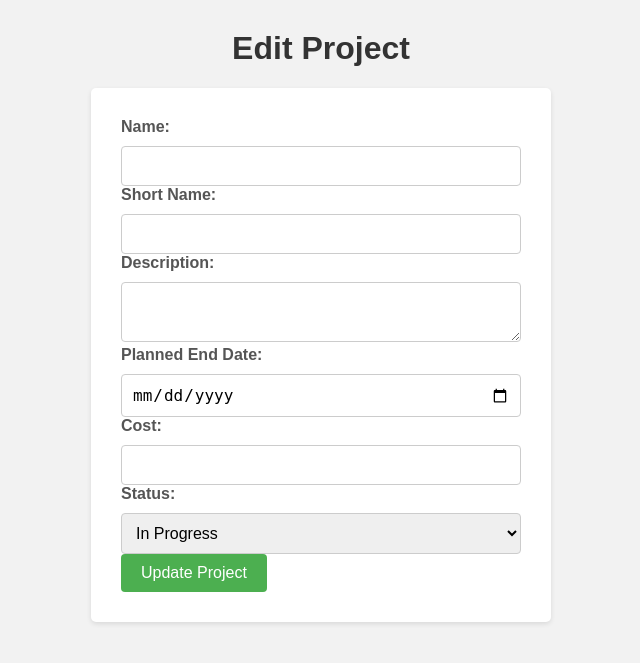
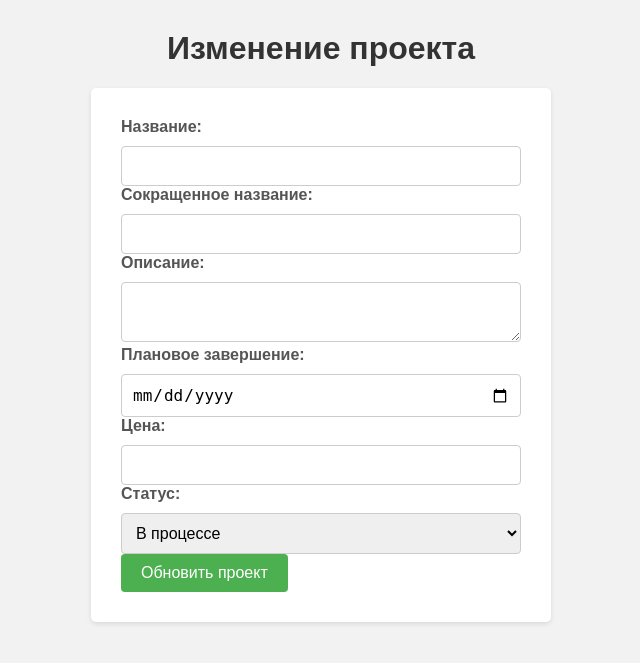
Before and after one commit to dan9Protasenia/task-management, a Flask app: page /edit_project/1 in a window 1280 px wide. Shown: the top 663 px of the page, without its empty margins (319-959 px from the left). Run offline with Flask 3, Linux system fonts and the light colour scheme; data that the repository does not hold is empty.

Commit message:
Update edit_project.html

```diff
--- a/templates/edit_project.html
+++ b/templates/edit_project.html
@@ -62,30 +62,31 @@
     </style>
 </head>
 <body>
-    <h1>Edit Project</h1>
+    <h1>Изменение проекта</h1>
     <form id="editProjectForm" method="PUT" action="/edit_project/{{ project.id }}">
-        <label for="name">Name:</label>
+        <label for="name">Название:</label>
         <input type="text" id="name" name="name" value="{{ project.name }}" required>
 
-        <label for="short_name">Short Name:</label>
+        <label for="short_name">Сокращенное название:</label>
         <input type="text" id="short_name" name="short_name" value="{{ project.short_name }}" required>
 
-        <label for="description">Description:</label>
+        <label for="description">Описание:</label>
         <textarea id="description" name="description" required>{{ project.description }}</textarea>
 
-        <label for="planned_end_date">Planned End Date:</label>
+        <label for="planned_end_date">Плановое завершение:</label>
         <input type="date" id="planned_end_date" name="planned_end_date" value="{{ project.planned_end_date }}" required>
 
-        <label for="cost">Cost:</label>
+        <label for="cost">Цена:</label>
         <input type="number" id="cost" name="cost" value="{{ project.cost }}" required>
 
-        <label for="status">Status:</label>
+        <label for="status">Статус:</label>
         <select id="status" name="status" required>
-            <option value="В работе" {% if project.status == 'In Progress' %}selected{% endif %}>In Progress</option>
-            <option value="Завершено" {% if project.status == 'Completed' %}selected{% endif %}>Completed</option>
+            <option value="В работе" {% if project.status == 'In Progress' %}selected{% endif %}>В процессе</option>
+            <option value="Завершено" {% if project.status == 'Completed' %}selected{% endif %}>Завершено</option>
         </select>
 
-        <input type="submit" value="Update Project">
+
+        <input type="submit" value="Обновить проект">
     </form>
 <script>
     document.getElementById("editProjectForm").addEventListener("submit", function(event) {
```
